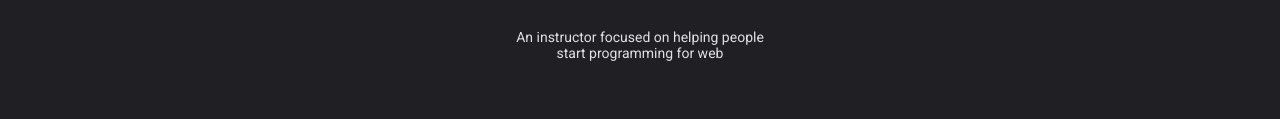
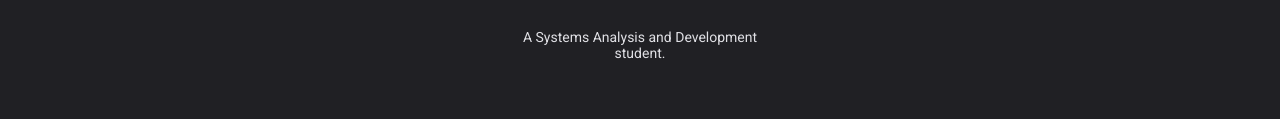
Before and after one commit to naomy19/cracha_nlw, a plain HTML site: page index.html in a window 1280 px wide. Shown: the part 450-569 px from the top of the page. Drawn offline with Linux system fonts and the light colour scheme; no server answers.

Commit message:
Update index.html

```diff
--- a/index.html
+++ b/index.html
@@ -32,7 +32,7 @@
           <span id="userLogin">camillanaomy</span></a
         >
         <p id="userBio">
-          An instructor focused on helping people start programming for web
+          A Systems Analysis and Development student.
         </p>
 
         <ul id="socialLinks">
```
